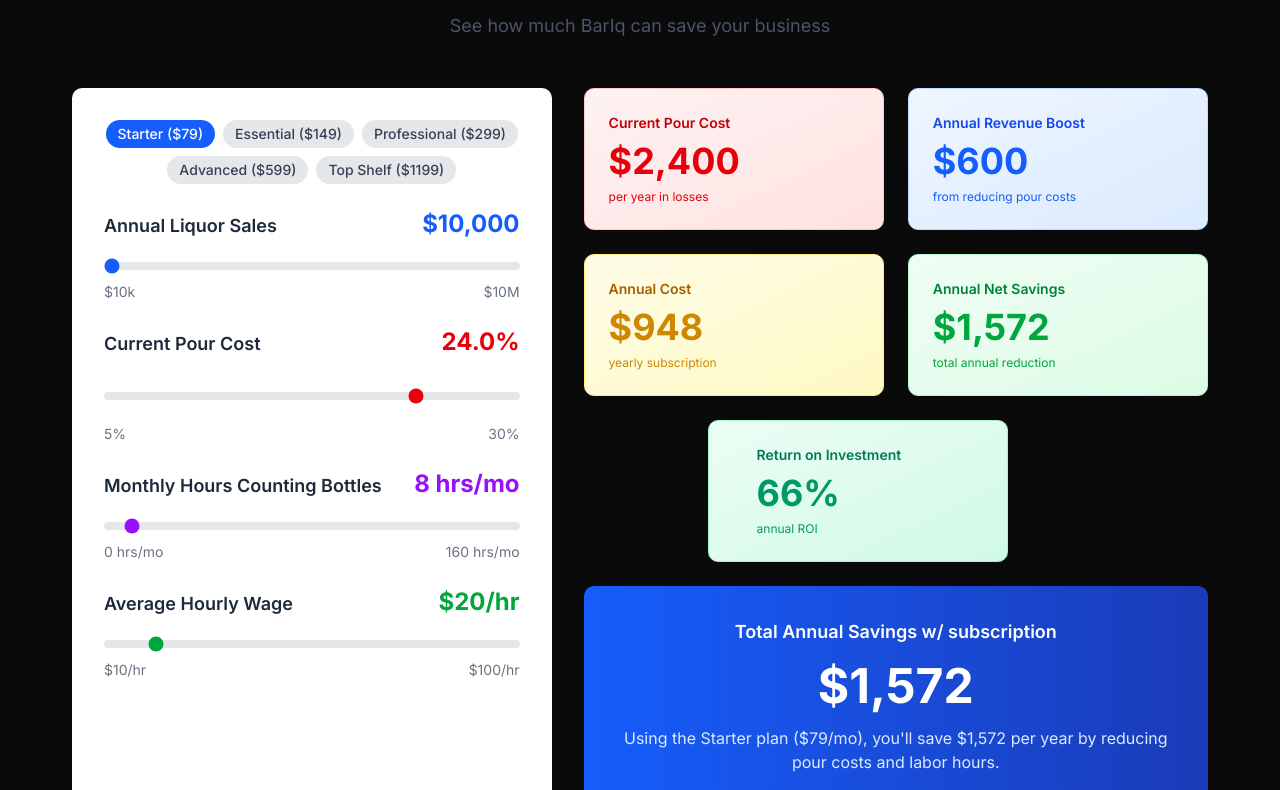
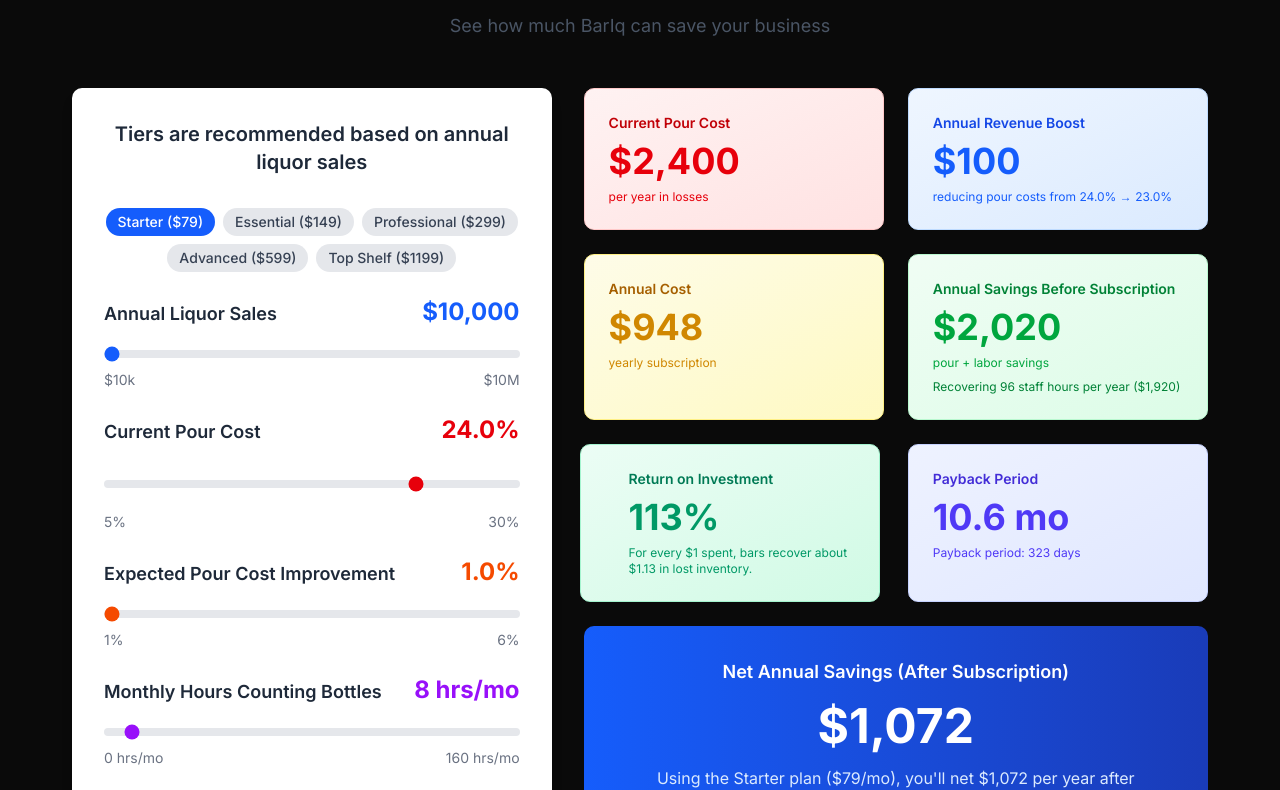
Before and after one commit to colewortman/UNO-Capstone, a Next.js app in the folder web/: page /UNO-Capstone/ in a window 1280 px wide. Shown: the part 7033-7823 px from the top of the page. Built offline with nearby package versions, Linux system fonts and the light colour scheme.

Commit message:
corrected ROI fornula as well as updated result cards to enhance user experience. Also created vitest file to roi calculator

```diff
--- a/web/app/components/ROICalculator.tsx
+++ b/web/app/components/ROICalculator.tsx
@@ -6,9 +6,12 @@ type ResultMetrics = {
   currentPourCostDollars: number;
   annualRevenueBoosted: number;
   annualCost: number;
-  annualCostReduction: number;
+  annualSavingsBeforeSubscription: number;
   roi: number;
-  annualSavings: number;
+  netAnnualSavings: number;
+  paybackPeriodMonths: number | null;
+  projectedPourCostPercentage: number;
+  paybackPeriodDays: number | null;
 };
 
 export default function ROICalculator() {
@@ -17,6 +20,7 @@ export default function ROICalculator() {
   // monthly bottle-counting hours, converted to annual when needed
   const [hoursCountingBottles, setHoursCountingBottles] = useState(8);
   const [hourlyWage, setHourlyWage] = useState(20);
+  const [expectPourImprov, setExpectPourImprov] = useState(1);
 
   // pricing tiers (monthly subscription)
   const tiers = [
@@ -28,9 +32,6 @@ export default function ROICalculator() {
   ];
   const [selectedTier, setSelectedTier] = useState(0); // default to Starter
   const [isValueFading, setIsValueFading] = useState(false);
-
-  // constants
-  const POUR_COST_REDUCTION = 0.25; // reduces pour cost by 25%
 
   const getTierIndexFromSales = (sales: number) => {
     if (sales < 250000) return 0;
@@ -48,20 +49,26 @@ export default function ROICalculator() {
 
   const buildMetrics = (): ResultMetrics => {
     const currentPourCostDollars = annualSales * (pourCostPercentage / 100);
-    const annualRevenueBoosted = currentPourCostDollars * POUR_COST_REDUCTION;
+    const projectedPourCostPercentage = Math.max(0, pourCostPercentage - expectPourImprov);
+    const annualRevenueBoosted = annualSales * (expectPourImprov / 100);
     const annualCost = tiers[selectedTier].monthly * 12;
     const laborSavings = hoursCountingBottles * hourlyWage * 12; // monthly hours to annual - included in calculations but not displayed
-    const annualCostReduction = annualRevenueBoosted - annualCost + laborSavings;
-    const roi = ((annualCostReduction - annualCost) / annualCost) * 100;
-    const annualSavings = annualRevenueBoosted - annualCost + laborSavings;
+    const annualSavingsBeforeSubscription = annualRevenueBoosted + laborSavings;
+    const netAnnualSavings = annualSavingsBeforeSubscription - annualCost;
+    const roi = (netAnnualSavings / annualCost) * 100;
+    const paybackPeriodMonths = netAnnualSavings > 0 ? annualCost / (netAnnualSavings / 12) : null;
+    const paybackPeriodDays = paybackPeriodMonths !== null ? paybackPeriodMonths * 30.4 : null;
 
     return {
       currentPourCostDollars,
       annualRevenueBoosted,
       annualCost,
-      annualCostReduction,
+      annualSavingsBeforeSubscription,
       roi,
-      annualSavings,
+      netAnnualSavings,
+      paybackPeriodMonths,
+      projectedPourCostPercentage,
+      paybackPeriodDays,
     };
   };
 
@@ -75,7 +82,7 @@ export default function ROICalculator() {
     }, 130);
 
     return () => window.clearTimeout(timer);
-  }, [annualSales, pourCostPercentage, hoursCountingBottles, hourlyWage, selectedTier]);
+  }, [annualSales, pourCostPercentage, hoursCountingBottles, hourlyWage, expectPourImprov, selectedTier]);
 
   const valueFadeClass = `transition-all duration-200 ${
     isValueFading ? 'opacity-0 translate-y-1' : 'opacity-100 translate-y-0'
@@ -90,13 +97,13 @@ export default function ROICalculator() {
     }).format(value);
   };
 
-  /*const formatPercent = (value: number) => {
+  const formatPercent = (value: number) => {
     return new Intl.NumberFormat('en-US', {
       style: 'percent',
       minimumFractionDigits: 1,
       maximumFractionDigits: 1,
     }).format(value / 100);
-  };*/
+  };
 
   return (
     <div className="w-full max-w-10xl mx-auto px-8 py-8 pb-0">
@@ -110,6 +117,9 @@ export default function ROICalculator() {
         <div className="flex flex-col md:flex-row md:space-x-8">
           {/* Input Section */}
           <div className="md:w-1/2 bg-white rounded-lg shadow-lg p-8 space-y-8">
+            <h6 className="text-xl font-semibold text-gray-800 text-center">
+              Tiers are recommended based on annual liquor sales
+            </h6>
             {/* pricing tier tabs */}
             <div className="flex flex-wrap justify-center gap-2 mb-6 overflow-x-auto">
               {tiers.map((tier, idx) => (
@@ -166,6 +176,27 @@ export default function ROICalculator() {
                 <div className="flex justify-between text-sm text-gray-500">
                   <span>5%</span>
                   <span>30%</span>
+                </div>
+              </div>
+
+              {/* Expected Pour Cost Improvement */}
+              <div className="space-y-3">
+                <div className="flex justify-between items-end">
+                  <label className="text-lg font-semibold text-gray-800">Expected Pour Cost Improvement</label>
+                  <span className="text-2xl font-bold text-orange-600">{expectPourImprov.toFixed(1)}%</span>
+                </div>
+                <input
+                  type="range"
+                  min="1"
+                  max="6"
+                  step="0.1"
+                  value={expectPourImprov}
+                  onChange={(e) => setExpectPourImprov(Number(e.target.value))}
+                  className="w-full h-2 bg-gray-200 rounded-lg appearance-none cursor-pointer accent-orange-600"
+                />
+                <div className="flex justify-between text-sm text-gray-500">
+                  <span>1%</span>
+                  <span>6%</span>
                 </div>
               </div>
 
@@ -229,7 +260,8 @@ export default function ROICalculator() {
           <div className="bg-gradient-to-br from-blue-50 to-blue-100 rounded-lg p-6 border border-blue-200">
             <p className="text-sm font-semibold text-blue-700 mb-2">Annual Revenue Boost</p>
             <p className={`text-4xl font-bold text-blue-600 ${valueFadeClass}`}>{formatCurrency(displayMetrics.annualRevenueBoosted)}</p>
-            <p className="text-xs text-blue-600 mt-2">from reducing pour costs</p>
+            <p className="text-xs text-blue-600 mt-2"> reducing pour costs from {pourCostPercentage.toFixed(1)}% → {displayMetrics.projectedPourCostPercentage.toFixed(1)}%
+            </p>
           </div>
 
           {/* Liqur Vision Annual Cost */}
@@ -239,48 +271,45 @@ export default function ROICalculator() {
             <p className="text-xs text-yellow-600 mt-2">yearly subscription</p>
           </div>
 
-          {/* Annual Labor Savings - commented out */}
-          {/* <div className="bg-gradient-to-br from-purple-50 to-purple-100 rounded-lg p-6 border border-purple-200">
-            <p className="text-sm font-semibold text-purple-700 mb-2">Annual Labor Savings</p>
-            <p className="text-4xl font-bold text-purple-600">{formatCurrency(laborSavings)}</p>
-            <p className="text-xs text-purple-600 mt-2">from automated counting</p>
-          </div> */}
-
-          {/* Annual Revenue Reduction (Cost Reduction) */}
+          {/* Annual Savings Before Subscription */}
           <div className="bg-gradient-to-br from-green-50 to-green-100 rounded-lg p-6 border border-green-200">
-            <p className="text-sm font-semibold text-green-700 mb-2">Annual Net Savings</p>
-            <p className={`text-4xl font-bold text-green-600 ${valueFadeClass}`}>{formatCurrency(displayMetrics.annualCostReduction)}</p>
-            <p className="text-xs text-green-600 mt-2">total annual reduction</p>
+            <p className="text-sm font-semibold text-green-700 mb-2">Annual Savings Before Subscription</p>
+            <p className={`text-4xl font-bold text-green-600 ${valueFadeClass}`}>{formatCurrency(displayMetrics.annualSavingsBeforeSubscription)}</p>
+            <p className="text-xs text-green-600 mt-2">pour + labor savings</p>
+            <p className="text-xs text-green-700 mt-2">
+              Recovering {(hoursCountingBottles *12).toFixed(0)} staff hours per year ({formatCurrency(hoursCountingBottles * hourlyWage * 12)})
+            </p>
           </div>
 
           {/* ROI */}
-          <div className="bg-gradient-to-br from-emerald-50 to-emerald-100 rounded-lg p-6 w-full relative md:-translate-x-1 ml-32 pl-12 border border-emerald-200">
+          <div className="bg-gradient-to-br from-emerald-50 to-emerald-100 rounded-lg p-6 w-full relative md:-translate-x-1  pl-12 border border-emerald-200">
             <p className="text-sm font-semibold text-emerald-700 mb-2">Return on Investment</p>
             <p className={`text-4xl font-bold text-emerald-600 ${valueFadeClass}`}>{displayMetrics.roi.toFixed(0)}%</p>
-            <p className="text-xs text-emerald-600 mt-2">annual ROI</p>
+            <p className="text-xs text-emerald-600 mt-2">
+              For every $1 spent, bars recover about ${Math.max(displayMetrics.roi / 100, 0).toFixed(2)} in lost inventory.
+            </p>
+          </div>
+
+          {/* Payback Period */}
+          <div className="bg-gradient-to-br from-indigo-50 to-indigo-100 rounded-lg p-6 border border-indigo-200">
+            <p className="text-sm font-semibold text-indigo-700 mb-2">Payback Period</p>
+            <p className={`text-4xl font-bold text-indigo-600 ${valueFadeClass}`}>
+              {displayMetrics.paybackPeriodMonths !== null ? `${displayMetrics.paybackPeriodMonths.toFixed(1)} mo` : 'N/A'}
+            </p>
+            <p className="text-xs text-indigo-600 mt-2">
+              {displayMetrics.paybackPeriodDays !== null ? `Payback period: ${Math.round(displayMetrics.paybackPeriodDays)} days` : 'Payback period: not available'}
+            </p>
           </div>
         </div>
 
         {/* Summary Card */}
         <div className="bg-gradient-to-r from-blue-600 to-blue-800 rounded-lg p-8 text-white text-center space-y-4">
-          <p className="text-lg font-semibold">Total Annual Savings w/ subscription</p>
-          <p className={`text-5xl font-bold ${valueFadeClass}`}>{formatCurrency(displayMetrics.annualSavings)}</p>
+          <p className="text-lg font-semibold">Net Annual Savings (After Subscription)</p>
+          <p className={`text-5xl font-bold ${valueFadeClass}`}>{formatCurrency(displayMetrics.netAnnualSavings)}</p>
           <p className="text-blue-100">
-            Using the {tiers[selectedTier].name} plan (${tiers[selectedTier].monthly}/mo), you'll save {formatCurrency(displayMetrics.annualSavings)} per year by reducing pour costs and labor hours.
+            Using the {tiers[selectedTier].name} plan (${tiers[selectedTier].monthly}/mo), you'll net {formatCurrency(displayMetrics.netAnnualSavings)} per year after subscription costs.
           </p>
         </div>
-
-        {/* Payback Period - commented out */}
-        {/* {annualCostReduction > 0 && (
-          <div className="bg-gray-50 rounded-lg p-6 border border-gray-200">
-            <p className="text-center text-gray-700">
-              <span className="font-semibold">Payback Period: </span>
-              <span className="text-xl font-bold text-blue-600">
-                {(liqurVisionAnnualCost / annualCostReduction * 12).toFixed(1)} months
-              </span>
-            </p>
-          </div>
-        )} */}
       </div>
     </div>
   </div>
--- /dev/null
+++ b/web/app/tests/services/roiHelpers.ts
@@ -0,0 +1,71 @@
+/**
+ * Pure-function versions of the ROI Calculator business logic.
+ * Mirrors the formulas in ROICalculator.tsx exactly so they can be unit-tested
+ * without importing the React component.
+ */
+
+export type ResultMetrics = {
+  currentPourCostDollars: number;
+  annualRevenueBoosted: number;
+  annualCost: number;
+  annualSavingsBeforeSubscription: number;
+  roi: number;
+  netAnnualSavings: number;
+  paybackPeriodMonths: number | null;
+  projectedPourCostPercentage: number;
+  paybackPeriodDays: number | null;
+};
+
+export const PRICING_TIERS = [
+  { name: 'Starter',      monthly: 79   },
+  { name: 'Essential',    monthly: 149  },
+  { name: 'Professional', monthly: 299  },
+  { name: 'Advanced',     monthly: 599  },
+  { name: 'Top Shelf',    monthly: 1199 },
+];
+
+/** Mirrors getTierIndexFromSales() in ROICalculator.tsx */
+export function getTierIndexFromSales(sales: number): number {
+  if (sales < 250_000)   return 0;
+  if (sales < 750_000)   return 1;
+  if (sales < 2_000_000) return 2;
+  if (sales < 5_000_000) return 3;
+  return 4;
+}
+
+/** Mirrors buildMetrics() in ROICalculator.tsx */
+export function buildMetrics(
+  annualSales: number,
+  pourCostPercentage: number,
+  hoursCountingBottles: number,
+  hourlyWage: number,
+  expectPourImprov: number,
+  selectedTier: number,
+): ResultMetrics {
+  const currentPourCostDollars      = annualSales * (pourCostPercentage / 100);
+  const projectedPourCostPercentage = Math.max(0, pourCostPercentage - expectPourImprov);
+  const annualRevenueBoosted        = annualSales * (expectPourImprov / 100);
+  const annualCost                  = PRICING_TIERS[selectedTier].monthly * 12;
+  const laborSavings                = hoursCountingBottles * hourlyWage * 12;
+  const annualSavingsBeforeSubscription = annualRevenueBoosted + laborSavings;
+  const netAnnualSavings            = annualSavingsBeforeSubscription - annualCost;
+  const roi                         = (netAnnualSavings / annualCost) * 100;
+  const paybackPeriodMonths         = netAnnualSavings > 0
+    ? annualCost / (netAnnualSavings / 12)
+    : null;
+  const paybackPeriodDays           = paybackPeriodMonths !== null
+    ? paybackPeriodMonths * 30.4
+    : null;
+
+  return {
+    currentPourCostDollars,
+    annualRevenueBoosted,
+    annualCost,
+    annualSavingsBeforeSubscription,
+    roi,
+    netAnnualSavings,
+    paybackPeriodMonths,
+    projectedPourCostPercentage,
+    paybackPeriodDays,
+  };
+}
```
Also changed, not shown: 1 other file (tests, documents, lock files or other folders).
